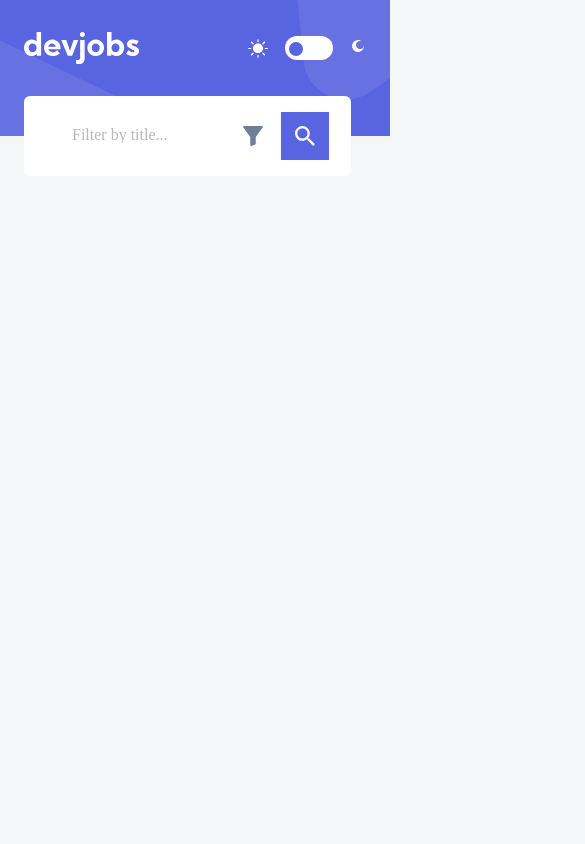
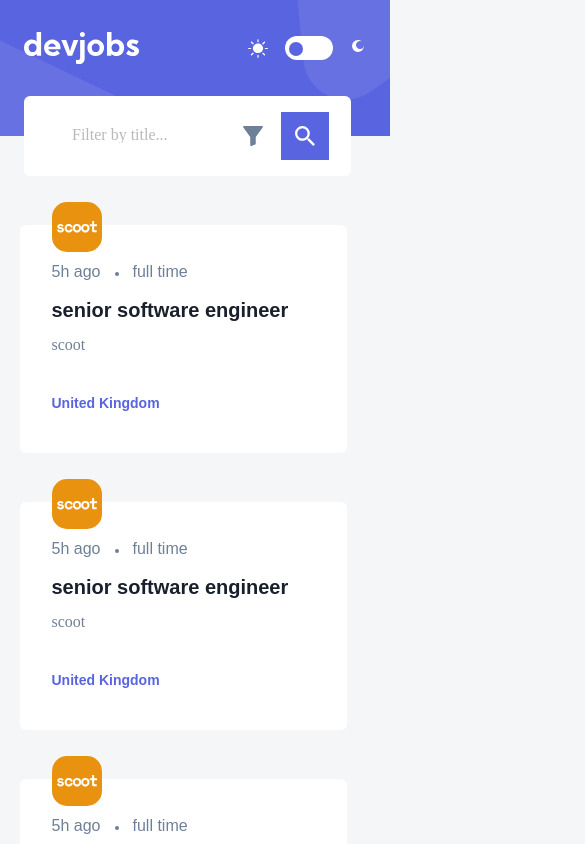
Before and after one commit to OsmanNasirdeen/Devjobs, a React app: page / in a window 390 px wide. Shown: the top 844 px of the page, 585 px wide, since content can reach past the window. Built offline with nearby package versions, Linux system fonts and the light colour scheme; the HTML template or start-up script is replaced by a standard one.

Commit message:
cards with contents added

```diff
--- a/src/App.jsx
+++ b/src/App.jsx
@@ -1,9 +1,11 @@
 import "./index.css";
 import Navbar from "./Header/Navbar";
+import Main from "../src/components/main/main";
 function App() {
   return (
     <>
       <Navbar />
+      <Main />
     </>
   );
 }
--- a/src/Header/Navbar.css
+++ b/src/Header/Navbar.css
@@ -116,4 +116,8 @@
     /* background: red; */
     left: 950px;
   }
+  /* main contents style section */
+  .cards-container {
+    grid-template-columns: repeat(3, 350px);
+  }
 }
--- a/src/Header/mobile-header.css
+++ b/src/Header/mobile-header.css
@@ -2,7 +2,7 @@
   body {
     position: relative;
     max-width: 100%;
-    /* overflow-x: hidden; */
+    overflow-x: hidden;
     /* width: 375px; */
     height: 3650px;
   }
@@ -148,4 +148,20 @@
     /* top: 370px; */
     z-index: 10;
   }
+  /* contents style section */
+  .cards-container {
+    top: 225px;
+    width: 768px;
+    left: 5%;
+    /* left: 24px; */
+    grid-template-columns: repeat(1, 327px);
+    grid-row-gap: 49px;
+  }
+  .card {
+    width: 327px;
+  }
+  .load-more-btn-container {
+    left: 117px;
+    top: 3540px;
+  }
 }
--- a/src/Header/tablet-header.css
+++ b/src/Header/tablet-header.css
@@ -128,4 +128,19 @@
     width: 80px;
     height: 48px;
   }
+  /* contents style section */
+  .cards-container {
+    width: 768px;
+    left: 39px;
+    grid-template-columns: repeat(2, 339px);
+    grid-column-gap: 11px;
+    grid-row-gap: 65px;
+  }
+  .card {
+    width: 339px;
+  }
+  .load-more-btn-container {
+    left: 307px;
+    top: 2019px;
+  }
 }
--- /dev/null
+++ b/src/components/cards/card.jsx
@@ -0,0 +1,21 @@
+import React from "react";
+import scoot from "../../../assets/logos/scoot.svg";
+const Card = () => {
+  return (
+    <div className="card">
+      <div className="company-logo">
+        <img src={scoot} alt="" />
+      </div>
+      <div className="time-contract-container">
+        <h3 className="posted-at">5h ago</h3>
+        <span className="dot"></span>
+        <h3 className="contract">full time</h3>
+      </div>
+      <h2 className="position">senior software engineer</h2>
+      <h3 className="company-name">scoot</h3>
+      <h4 className="company-location">united kingdom</h4>
+    </div>
+  );
+};
+
+export default Card;
--- /dev/null
+++ b/src/components/cards/cards.jsx
@@ -0,0 +1,22 @@
+import React from "react";
+import Card from "./card";
+const Cards = () => {
+  return (
+    <div className="cards-container">
+      <Card />
+      <Card />
+      <Card />
+      <Card />
+      <Card />
+      <Card />
+      <Card />
+      <Card />
+      <Card />
+      <Card />
+      <Card />
+      <Card />
+    </div>
+  );
+};
+
+export default Cards;
--- /dev/null
+++ b/src/components/main/main.jsx
@@ -0,0 +1,14 @@
+import React from "react";
+import Cards from "../cards/cards";
+const Main = () => {
+  return (
+    <div className="main-container">
+      <Cards />
+      <div className="load-more-btn-container">
+        <button className="button-violet">Load More</button>
+      </div>
+    </div>
+  );
+};
+
+export default Main;
--- a/src/index.css
+++ b/src/index.css
@@ -179,31 +179,119 @@ img {
   background: var(--gray);
   border: 1px solid var(--gray);
 }
+.main-container {
+}
+.cards-container {
+  display: grid;
+  grid-column-gap: 30px;
+  grid-row-gap: 65px;
+  position: absolute;
+  width: 1110px;
+  height: 1132px;
+  left: 165px;
+  top: 280px;
+}
+.load-more-btn-container {
+  position: absolute;
+  left: 649px;
+  top: 1468px;
+}
 
 .card {
-  position: absolute;
+  position: relative;
   width: 350px;
-  height: 253px;
+  height: 228px;
   background: var(--white);
   border-radius: 6px;
 }
+/* logo container */
 .company-logo {
   position: absolute;
+  display: flex;
+  justify-content: center;
+  align-items: center;
   width: 50px;
   height: 50px;
   left: 32px;
-  top: 0px;
+  top: -10%;
+  border-radius: 15px;
+  /* to be deleted when fetch real data */
+  background: #e99210;
+}
+.time-contract-container {
+  display: flex;
+  height: 20px;
+  width: 200px;
+  position: absolute;
+  left: 32px;
+  top: calc(50% - 28px / 2 - 63.5px);
+}
+.posted-at {
+  position: relative;
+  height: 16px;
+  width: 51px;
+  /* right: 82.17%; */
+  font-weight: var(--fw-regular);
+  font-size: var(--fs-16);
+  line-height: 20px;
+  color: var(--dark-grey);
+}
+.dot {
+  position: relative;
+  height: 4px;
+  width: 4px;
+  left: 12px;
+  top: 54%;
+  border-radius: 50%;
+  background: var(--dark-grey);
+}
+.contract {
+  position: relative;
+  left: 26px;
+  height: 16px;
+  width: 68px;
+  font-weight: 400;
+  font-size: 16px;
+  line-height: 20px;
+  color: var(--dark-grey);
+}
+.position {
+  position: absolute;
+  width: 261px;
+  height: 20px;
+  left: 32px;
+  top: calc(50% - 25px / 2 - 29px);
+  font-weight: var(--fw-bold);
+  font-size: var(--fs-20);
+  line-height: 25px;
+  color: var(--very-dark-blue);
+}
+.company-name {
+  position: absolute;
+  width: 43px;
+  height: 20px;
+  left: 32px;
+  /* right: 85%; */
+  top: calc(50% - 20px / 2 + 5.5px);
+  font-family: var(--font-family);
+  font-weight: var(--fw-regular);
+  font-size: var(--fs-16);
+  line-height: 20px;
+  color: var(--dark-grey);
 }
 .company-location {
+  position: absolute;
   font-weight: var(--fw-bold);
   font-size: var(--fs-14);
   line-height: 17.36px;
   height: 17px;
-  width: fit-content;
+  width: 286px;
   left: 32px;
-  top: 203px;
+  top: calc(50% - 17px / 2 + 64px);
   color: var(--violet);
+  text-transform: capitalize;
 }
+
 .remove-default {
   -webkit-appearance: none;
 }
```
Also changed, not shown: data.json (line endings or trailing spaces).
